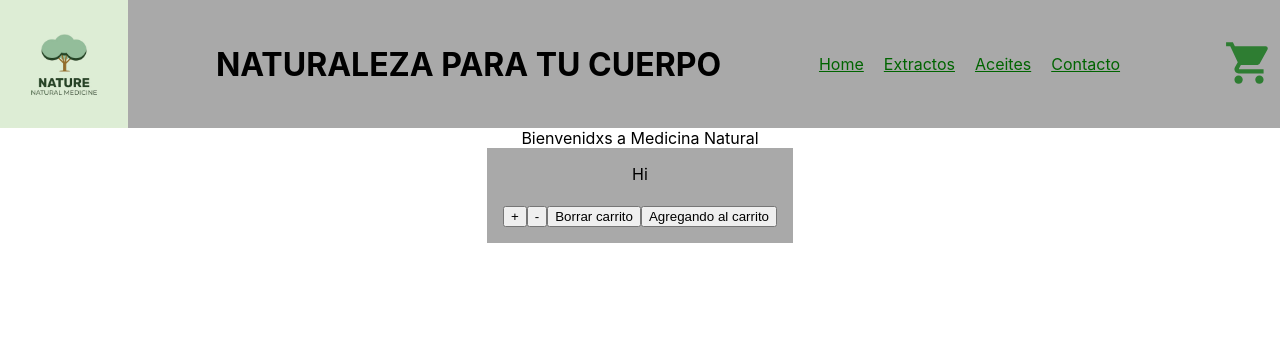
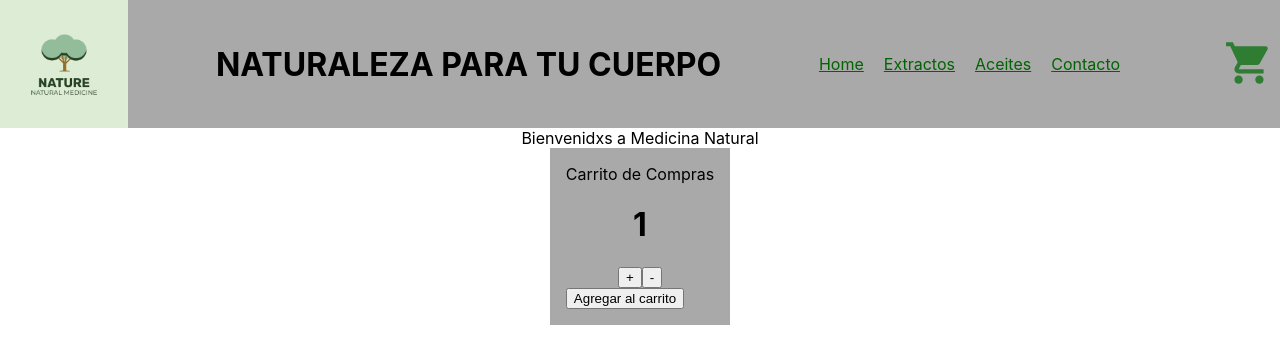
Before and after one commit to Itzers/m-alternativa, a React (Create React App) app: page / in a window 1280 px wide. Shown: the top 364 px of the page. Built offline with nearby package versions, Linux system fonts and the light colour scheme.

Commit message:
correcciones del desafio contador con boton

```diff
--- a/src/App.js
+++ b/src/App.js
@@ -11,12 +11,16 @@ const App = () => {
     console.log(mensaje);
   }
 
-  const unMensaje = "Hi";
+  const onAdd = (cantidad) => {
+    alert(`Se agregaron ${cantidad} items en el carrito`)
+  }
+
+  const unMensaje = "Carrito de Compras";
   return (
     <>
       <Header />
       <ItemListContainer greeting="Bienvenidxs a Medicina Natural" />
-      <ItemCount miProp={unMensaje} aviso={aviso} stock={5} />
+      <ItemCount miProp={unMensaje} aviso={aviso} stock={5} initial={1} onAdd ={onAdd}/>
     </>
   )
 }
--- a/src/ItemCount.js
+++ b/src/ItemCount.js
@@ -2,38 +2,33 @@ import React,{ useState } from 'react'
 
 const ItemCount = ({ miProp, aviso, initial, stock, onAdd}) => {
 
-    const [value, contador, setContador] = useState(initial);
+    const [contador, setContador] = useState(initial);
 
 
         const handlerClickSumar = () =>{
-            if (value <= stock){
-                setContador((contadorValue)=> contadorValue + 1);
-            }else{
-                console.log("Sin existencia");
+            if (contador < stock){
+                setContador(contador +1);
             }
         };
 
         const handlerClickRestar = () =>{
-            if (value > initial){
-                setContador((contadorValue)=> contadorValue -1 );
-            }else{
-                console.log("Tienes que seleccionar +");
+            if (contador > initial){
+                setContador(contador -1 );
             }
-        }
+        };
 
         const reset = () => {
-            setContador(1);
-            aviso();
+            setContador(initial);
         }
 
     return (
         <div style = {styles.card}>
             <div style = {styles.carrito}>{miProp}</div>
-            <h1 style = {styles.carrito}>{contador}</h1>
-            <button onClick={()=>handlerClickSumar()}>+</button>
+            <h1>{contador}</h1>
+            <button onClick={handlerClickSumar}>+</button>
             <button onClick={handlerClickRestar}>-</button>
-            <button onClick={reset}>Borrar carrito</button>
-            <button onClick={()=>aviso("Agregando al carrito")}>Agregando al carrito</button>
+            <button style= {styles.sincarrito} onClick={reset}>vaciar carrito</button>
+            <button style= {styles.carrito} onClick={()=>onAdd(contador)}>Agregar al carrito</button>
 
         </div>
     );
@@ -48,5 +43,12 @@ const styles ={
         textAlign: 'center',
     },
 
+    sincarrito:{
+        display: 'none',
+    },
+
+    carrito:{
+        display:'flex',
+    },
 }
 export default ItemCount
```
